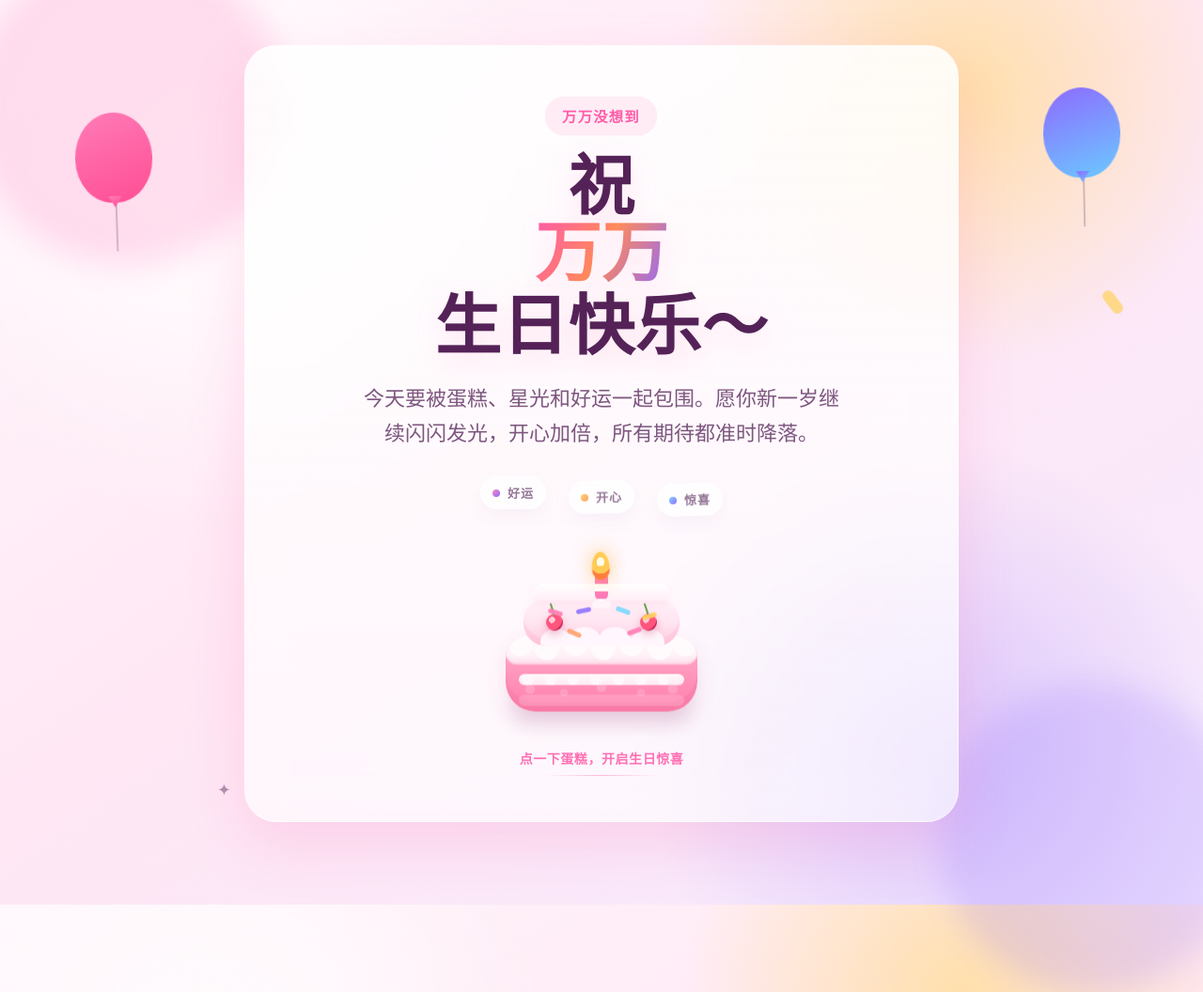
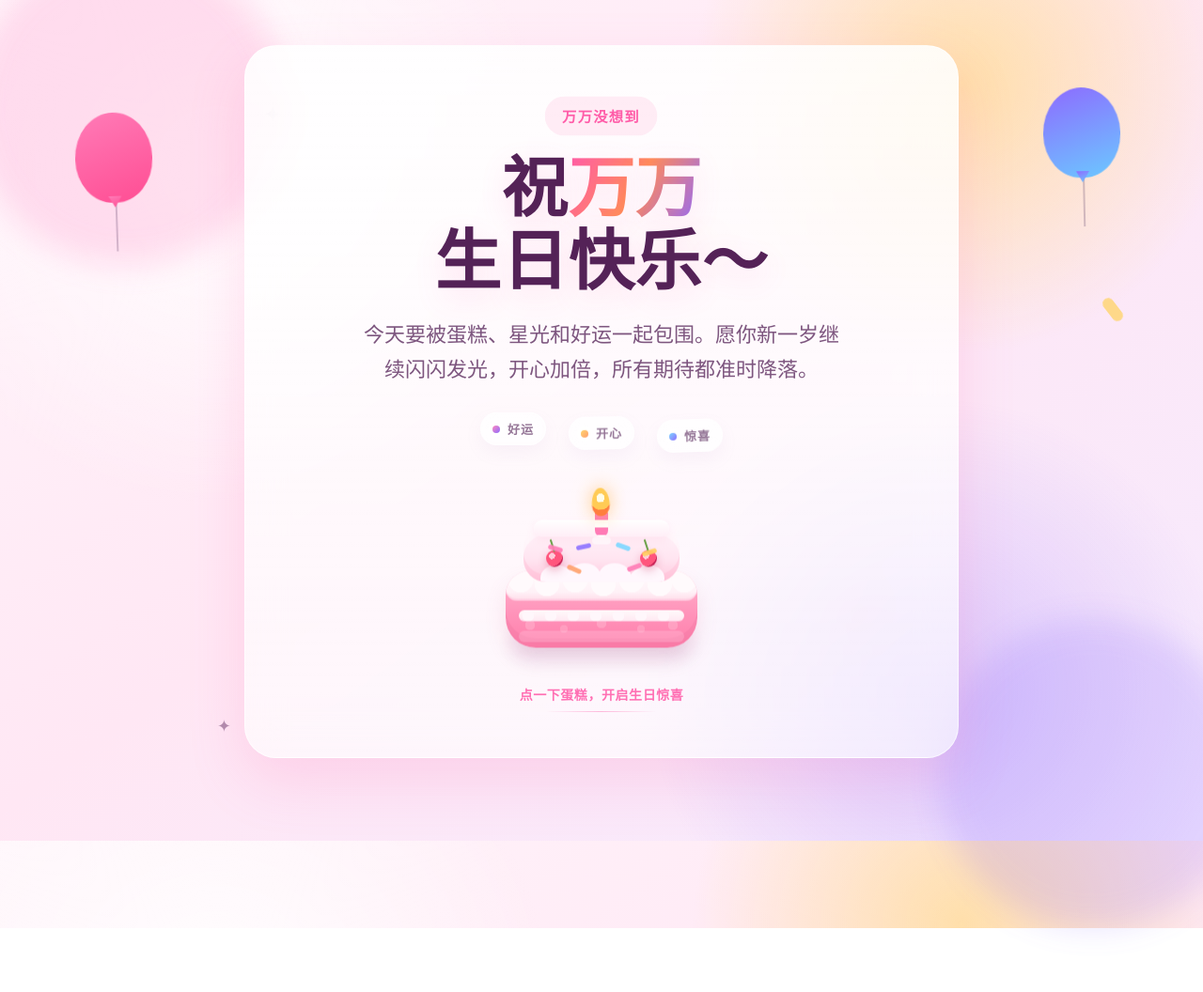
Before and after one commit to zwendy22/birthday-happy-card, a plain HTML site: page index.html in a window 1280 px wide. Shown: the top 1056 px of the page at 94% size. After the commit the page ends 988 px from the top, so only its background shows below. Drawn offline with Linux system fonts and the light colour scheme.

Commit message:
Sync latest title layout

```diff
--- a/index.html
+++ b/index.html
@@ -121,6 +121,13 @@
         justify-content: center;
         text-align: center;
         animation: bounceIn 1.15s cubic-bezier(0.22, 1, 0.36, 1) both, pulse 2.8s ease-in-out 1.2s infinite;
+      }
+
+      .title-line {
+        display: inline-flex;
+        align-items: center;
+        justify-content: center;
+        white-space: nowrap;
       }
 
       .title-break {
@@ -864,7 +871,7 @@
 
       <main class="card">
         <div class="badge">万万没想到</div>
-        <h1 class="title">祝 <span class="highlight">万万</span><span class="title-break">生日快乐～</span></h1>
+        <h1 class="title"><span class="title-line">祝<span class="highlight">万万</span></span><span class="title-break">生日快乐～</span></h1>
         <p class="subtitle">今天要被蛋糕、星光和好运一起包围。愿你新一岁继续闪闪发光，开心加倍，所有期待都准时降落。</p>
 
         <div class="wish-row">
```
